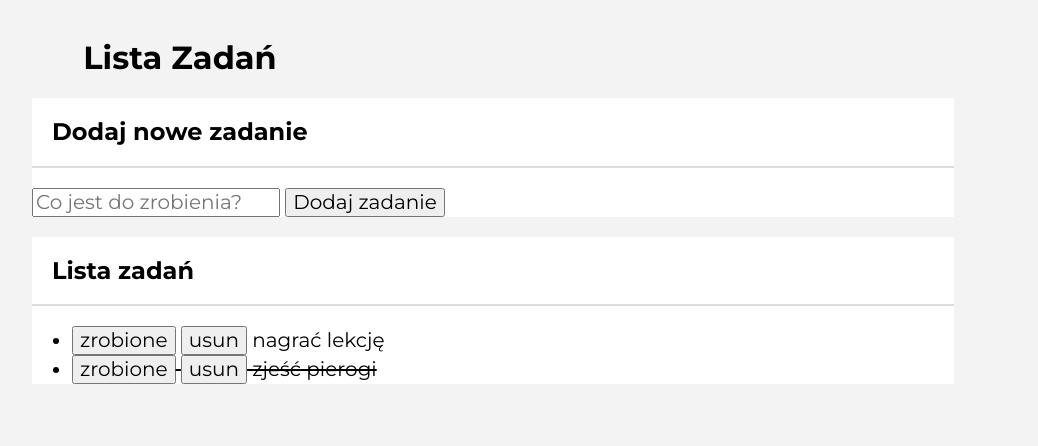
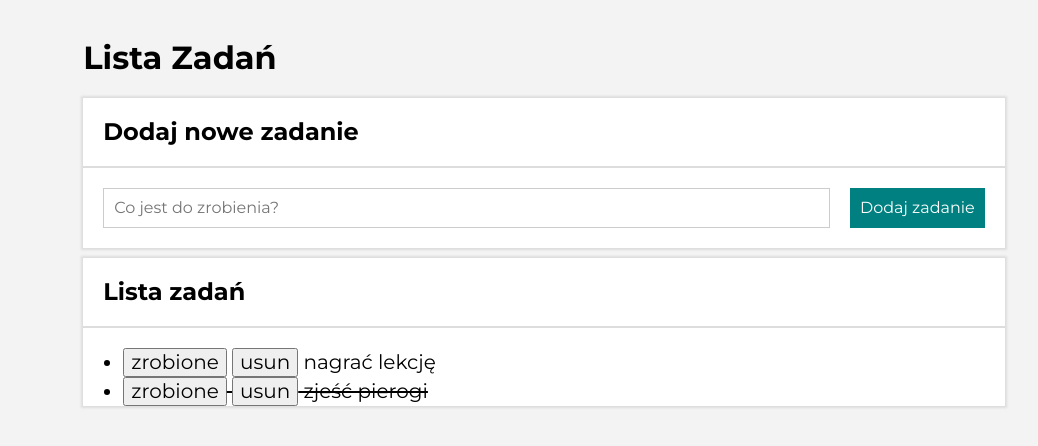
Before and after one commit to Kixnare/toDoList, a plain HTML site: page index.html in a window 1280 px wide. Shown: the whole page, without its empty margins (96-1134 px from the left). Drawn offline with nearby package versions, Linux system fonts and the light colour scheme.

Commit message:
form CSS added

```diff
--- /dev/null
+++ b/css/form.css
@@ -0,0 +1,42 @@
+.form {
+    margin: 0 auto;
+    font-size: 16px;
+    padding: 20px;
+    display: flex;
+}
+
+@media(max-width: 767px) {
+    .form {
+        flex-direction: column;
+    }
+}
+
+.form__input {
+    flex-grow: 4;
+    margin-right: 20px;
+    padding: 10px;
+    border: 1px solid #ccc;
+}
+
+@media(max-width: 767px) {
+    .form__input {
+        margin: 0 0 10px;
+    }
+}
+
+.form__button {
+    flex-grow: 0;
+    flex-shrink: 0;
+    padding: 10px;
+    background-color: #008080;
+    color: #fff;
+    border: none;
+}
+
+.form__button:hover {
+    cursor: pointer;
+}
+
+.form__button:active {
+    outline: 2px solid #000;
+}
--- a/css/styles.css
+++ b/css/styles.css
@@ -30,9 +30,13 @@ body {
 .section {
     width: 90%;
     background-color: #fff;
+    padding: 0;
+    margin: 0 auto 10px;
+    box-shadow: 0px 0px 2px 2px #ddd;
 }
 
 .section__header {
+    margin: 0;
     padding: 20px;
     font-size: 24px;
     border-bottom: 2px solid #ddd;
--- a/index.html
+++ b/index.html
@@ -7,6 +7,7 @@
     <meta name="viewport" content="width=device-width, initial-scale=1.0">
     <title>Lista zadań</title>
     <link href="css/styles.css" rel="stylesheet">
+    <link href="css/form.css" rel="stylesheet">
     <link rel="preconnect" href="https://fonts.gstatic.com">
     <link rel="stylesheet" href="https://cdnjs.cloudflare.com/ajax/libs/normalize/8.0.1/normalize.min.css"
         integrity="sha512-NhSC1YmyruXifcj/KFRWoC561YpHpc5Jtzgvbuzx5VozKpWvQ+4nXhPdFgmx8xqexRcpAglTj9sIBWINXa8x5w=="
```
